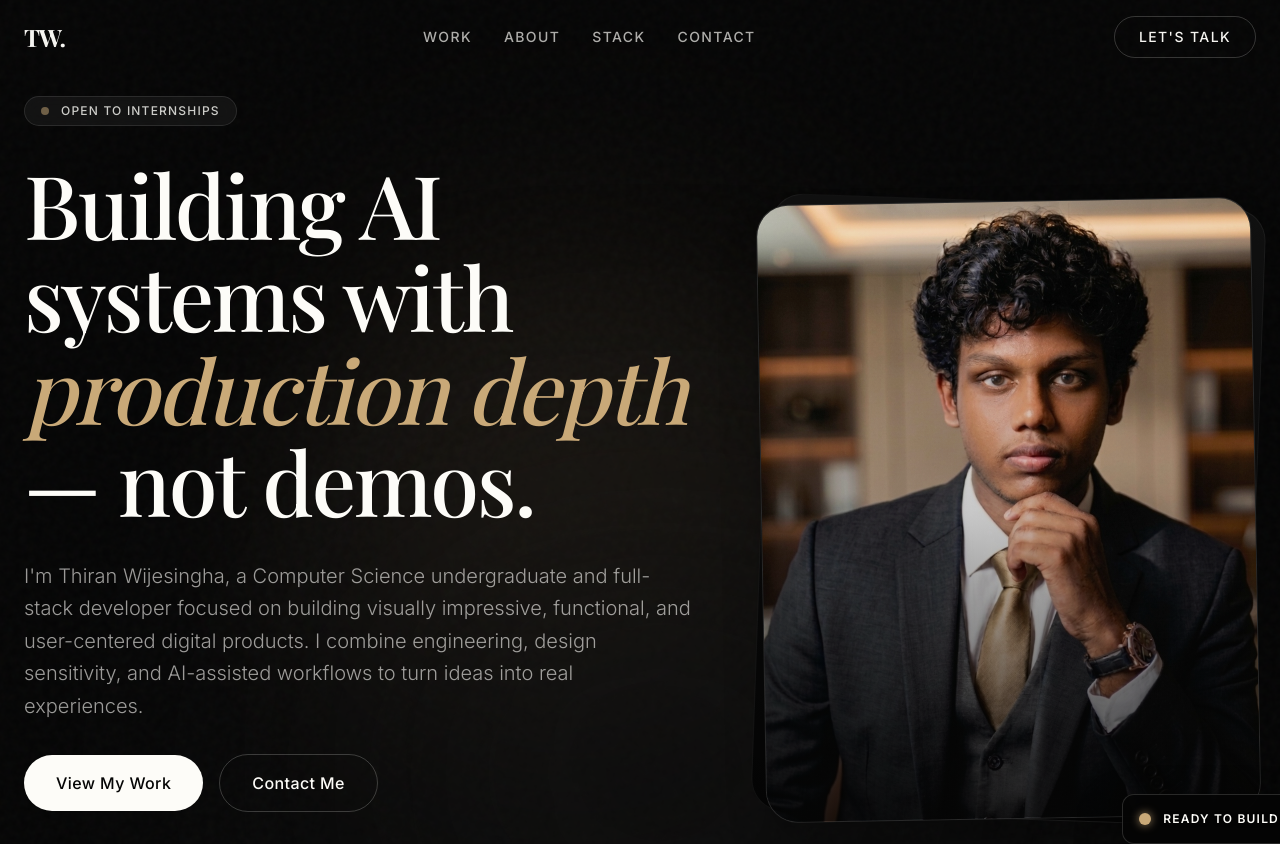
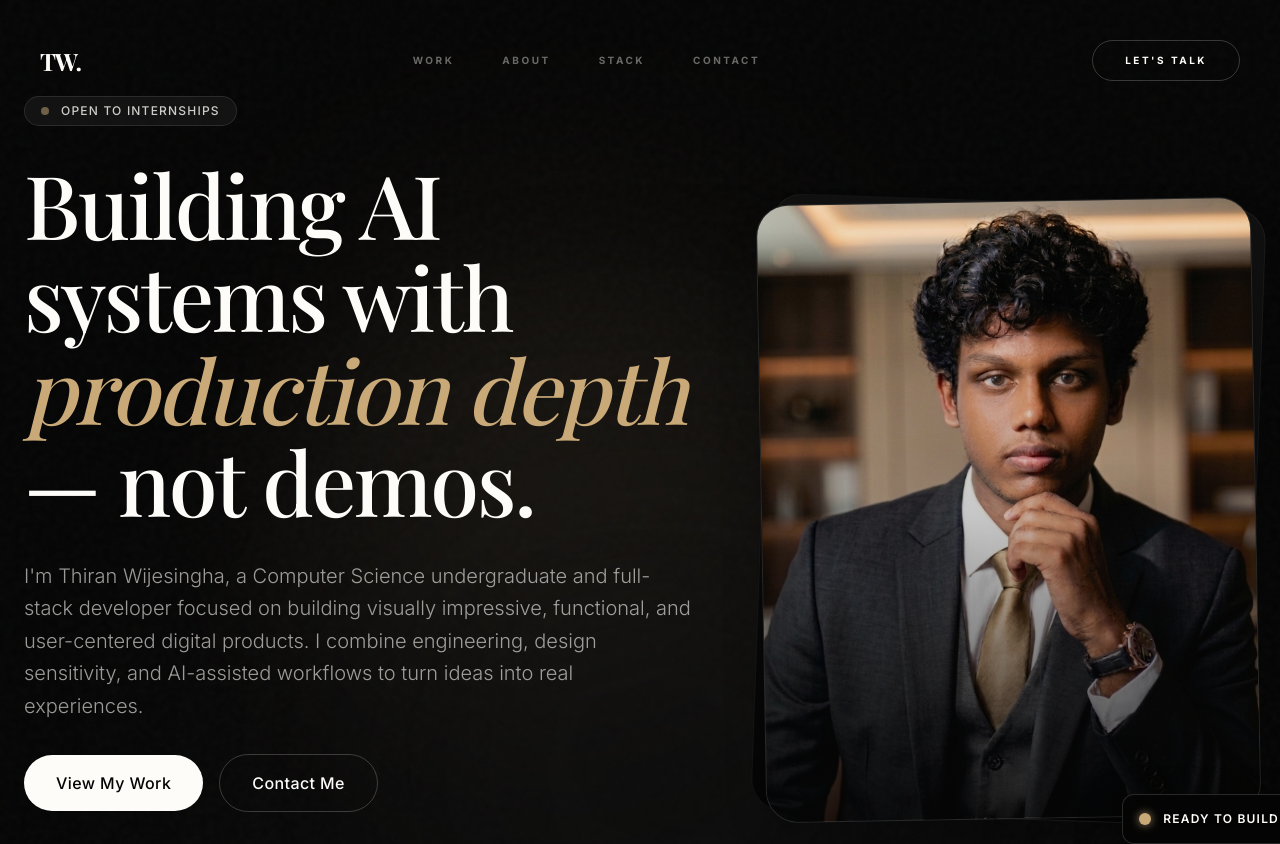
Before and after one commit to skpthiran/Thiran-Wijesingha-portfolio, a React (Vite) app: page / in a window 1280 px wide. Shown: the top 844 px of the page. Built offline with nearby package versions, Linux system fonts and the light colour scheme; a web font is replaced by a local one.

Commit message:
Redesign navigation with glassy floating pill and scroll transitions

```diff
--- a/src/components/Navigation.tsx
+++ b/src/components/Navigation.tsx
@@ -1,29 +1,66 @@
 import { motion } from "motion/react";
+import { useState, useEffect } from "react";
 
 export default function Navigation() {
+  const [isScrolled, setIsScrolled] = useState(false);
+
+  useEffect(() => {
+    const handleScroll = () => {
+      setIsScrolled(window.scrollY > 30);
+    };
+    window.addEventListener("scroll", handleScroll);
+    return () => window.removeEventListener("scroll", handleScroll);
+  }, []);
+
   return (
-    <motion.nav
+    <motion.header
       initial={{ y: -20, opacity: 0 }}
       animate={{ y: 0, opacity: 1 }}
-      transition={{ duration: 0.8, ease: [0.16, 1, 0.3, 1] }}
-      className="fixed top-0 left-0 w-full z-50 px-6 py-4 flex items-center justify-between pointer-events-auto mix-blend-difference"
+      transition={{ duration: 1.2, ease: [0.16, 1, 0.3, 1] }}
+      className="fixed top-0 left-0 w-full z-50 px-4 md:px-6 pt-4 pointer-events-none"
     >
-      <div className="text-ivory font-serif text-2xl font-bold tracking-tighter">
+      <div
+        className={`
+          max-w-7xl mx-auto w-full flex items-center justify-between pointer-events-auto
+          transition-all duration-700 ease-[cubic-bezier(0.16,1,0.3,1)]
+          ${isScrolled
+            ? "bg-obsidian/60 backdrop-blur-xl border border-ivory/10 shadow-[0_10px_30px_rgba(0,0,0,0.25)] rounded-full py-3 px-6 md:px-10"
+            : "py-6 px-4"
+          }
+        `}
+      >
+        <div className="text-ivory font-serif text-2xl font-bold tracking-tighter cursor-pointer hover:text-gold transition-colors duration-500">
           TW.
         </div>
 
-      <div className="hidden md:flex items-center space-x-8 text-sm uppercase tracking-widest font-medium text-ivory/70">
-        <a href="#work" className="hover:text-ivory transition-colors">Work</a>
-        <a href="#about" className="hover:text-ivory transition-colors">About</a>
-        <a href="#stack" className="hover:text-ivory transition-colors">Stack</a>
-        <a href="#contact" className="hover:text-ivory transition-colors">Contact</a>
-      </div>
+        <nav className="hidden md:flex items-center space-x-12 text-[10px] uppercase tracking-[0.25em] font-bold text-ivory/40">
+          {[["Work", "#work"], ["About", "#about"], ["Stack", "#stack"], ["Contact", "#contact"]].map(([label, href]) => (
+            <a
+              key={label}
+              href={href}
+              className="hover:text-gold transition-colors duration-500 relative group"
+            >
+              {label}
+              <span className="absolute -bottom-1 left-1/2 w-0 h-px bg-gold transition-all duration-500 group-hover:w-full group-hover:left-0"></span>
+            </a>
+          ))}
+        </nav>
 
-      <div>
-        <a href="#contact" className="relative group overflow-hidden px-6 py-2.5 rounded-full border border-ivory/20 flex items-center justify-center text-sm uppercase tracking-widest font-medium transition-all hover:bg-ivory hover:text-obsidian">
+        <div className="flex items-center">
+          <a
+            href="#contact"
+            className={`
+              relative group overflow-hidden rounded-full border flex items-center justify-center text-[10px] uppercase tracking-[0.25em] font-bold transition-all duration-700
+              ${isScrolled
+                ? "px-6 py-2.5 border-gold bg-gold text-obsidian hover:shadow-[0_0_20px_rgba(201,169,120,0.3)]"
+                : "px-8 py-3 border-ivory/20 text-ivory hover:bg-ivory hover:text-obsidian"
+              }
+            `}
+          >
             <span className="relative z-10">Let's Talk</span>
           </a>
         </div>
-    </motion.nav>
+      </div>
+    </motion.header>
   );
 }
```
Lines whose indentation alone changed are shown as unchanged.
